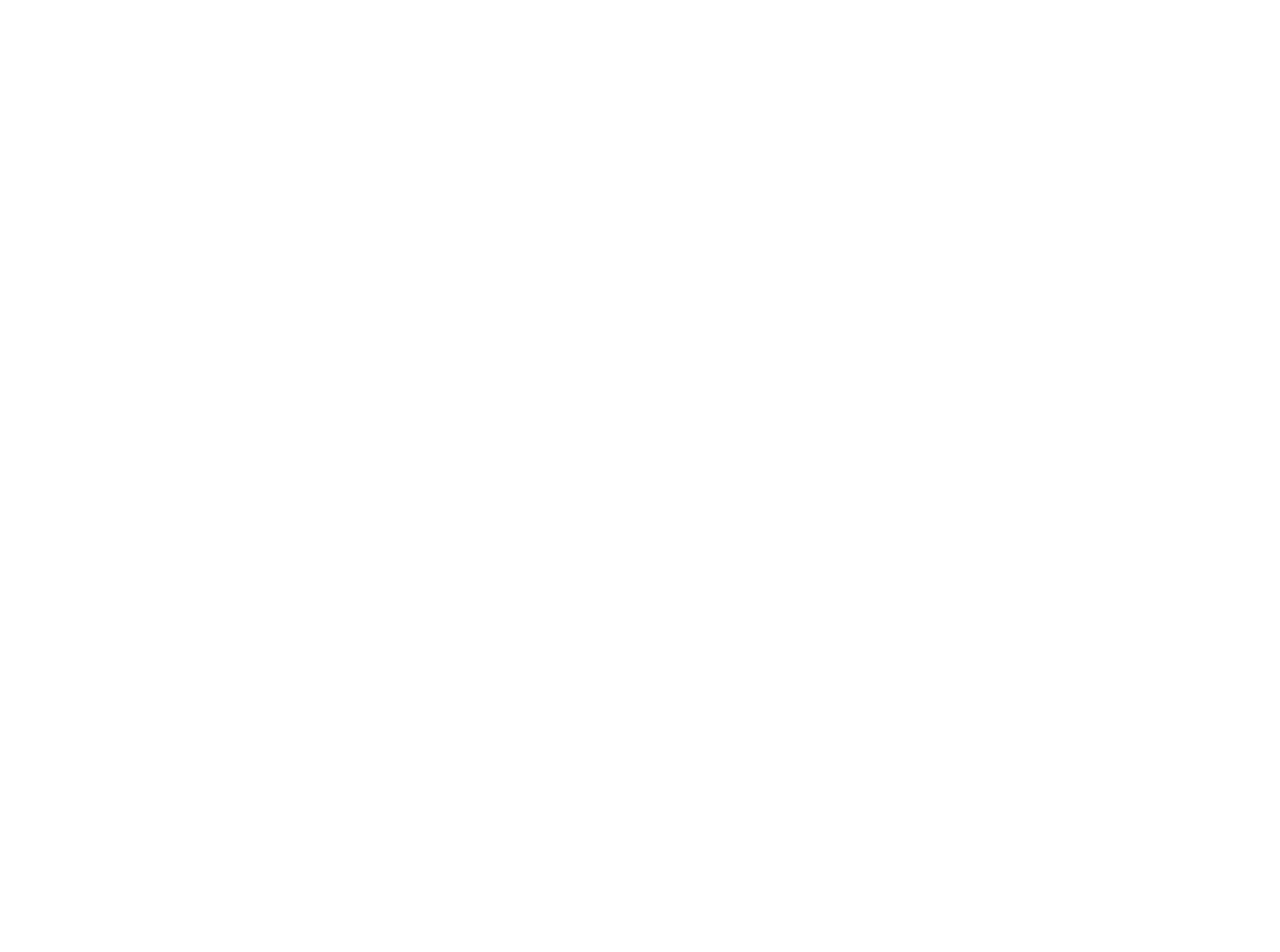
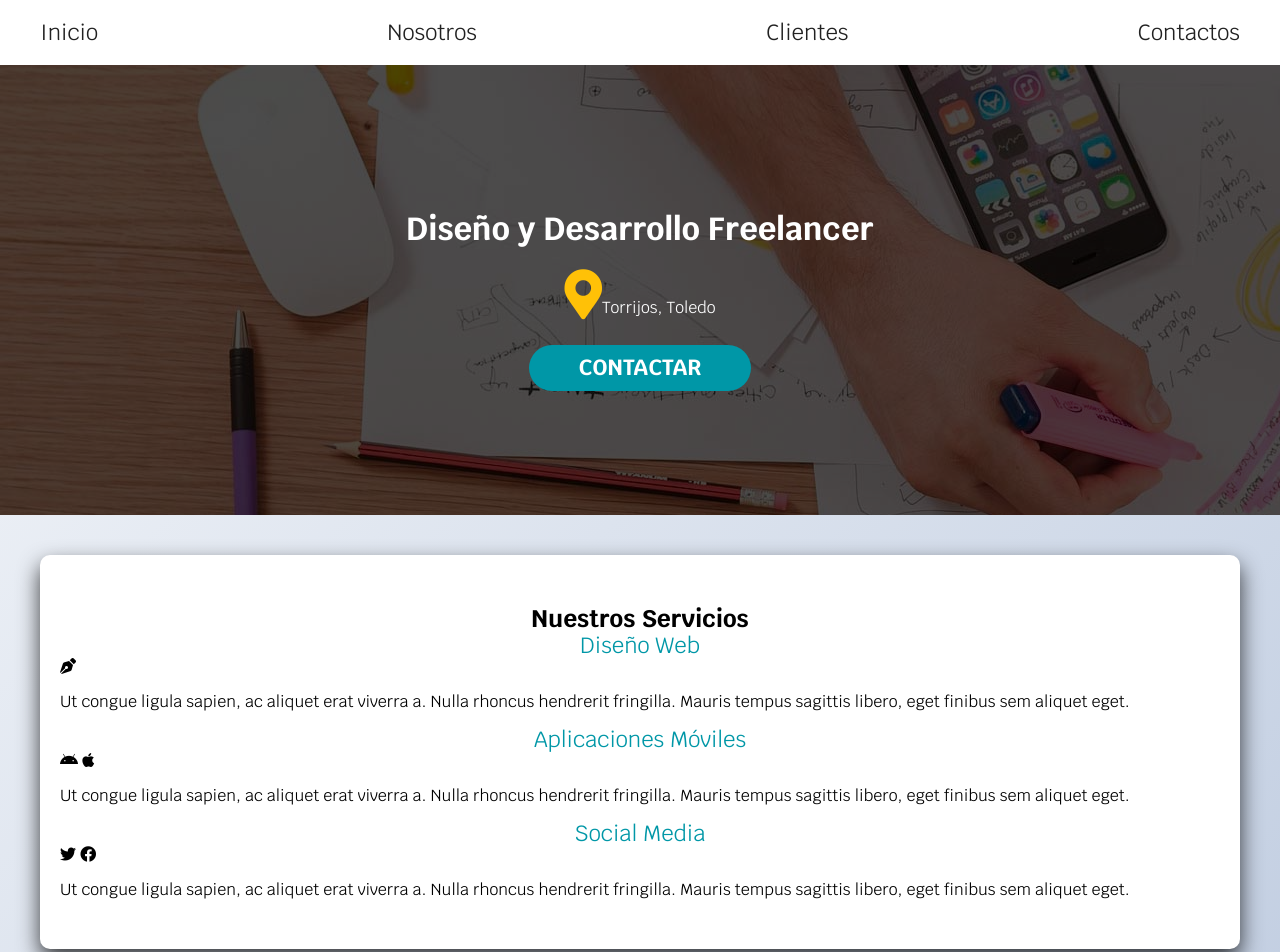
Before and after one commit to Daniesmor/Freelancer, a plain HTML site: page index.html in a window 1280 px wide. Shown: the top 952 px of the page. Before the commit the page ends 800 px from the top, so only its background shows below. Drawn offline with Linux system fonts and the light colour scheme.

Commit message:
Hero y parte del main

```diff
--- a/css/style.css
+++ b/css/style.css
@@ -0,0 +1,125 @@
+:root {
+    --oscuro: #212121;
+    --primario: #FFC107;
+    --secundario: #0097a7;
+
+    --anchoPantalla: 1200px;
+}
+
+
+html {
+    box-sizing: border-box;
+    min-height: 100%;
+    font-size: 62.5%;
+  }
+  *, *:before, *:after {
+    box-sizing: inherit;
+  }
+
+body {
+    font-family: 'Krub', sans-serif;
+    min-height: 100%;
+    background-image: linear-gradient(135deg, #f5f7fa 0%, #c3cfe2 100%);
+    font-size: 1.6rem;
+}
+h1, h2, h3 {
+    margin: 0;
+}
+h2, h3 {
+   text-align: center;
+}
+h3{
+    color: var(--secundario);
+    font-weight: 400;
+    font-size: 2.2rem;
+}
+.site-header {
+    background-color: white;
+}
+.site-header nav {
+    max-width: var(--anchoPantalla);
+    max-width: 1200px;
+    margin: 0 auto;
+    padding: 2rem 0;
+
+    display: flex;
+    flex-direction: column;
+    align-items: center;
+}
+@media (min-width:768px) {
+    .site-header nav {
+        justify-content: space-between;
+        flex-direction: row;
+    }
+}
+
+.site-header nav a {
+    color: var(--oscuro);
+    font-size: 2.2rem;
+    text-decoration: none;
+    margin-bottom: 2rem;
+}
+.site-header nav a:last-of-type{
+    margin-bottom: 0;
+}
+@media (min-width:768px) {
+    .site-header nav a {
+        margin-bottom: 0;
+    }
+}
+.hero {
+    height: 45rem;
+    background-image: url(../img/hero.jpg);
+    position: relative;
+    display: flex;
+    justify-content: center;
+    flex-direction: column;
+    align-items: center;
+
+}
+.hero::after {
+    content:'';
+    background-color: rgba(0,0,0, .7);
+    position: absolute;
+    top: 0;
+    left: 0;
+    right: 0;
+    bottom: 0;
+}
+.contenedor-hero {
+    color: white;
+    position: relative;
+    z-index: 1;
+    text-align: center;
+}
+.contenedor-hero i {
+    font-size: 5rem;
+    color: var(--primario);
+}
+.boton {
+    background-color: var(--secundario);
+    padding: 1rem 5rem;
+    display: inline-block;
+    text-decoration: none;
+    color: white;
+    margin-top: 1rem;
+    text-transform: uppercase;
+    font-weight: 700;
+    font-size: 2.2rem;
+    border-radius: 100rem;
+    border-color:
+}
+
+.contenedor {
+    max-width: var(--anchoPantalla);
+    margin: 4rem auto;
+    background-color: white;
+    padding: 2rem;
+    border-radius: 1rem;
+    -webkit-box-shadow: 0px 10px 21px 0px rgba(0,0,0,0.76);
+    -moz-box-shadow: 0px 10px 21px 0px rgba(0,0,0,0.76);
+    box-shadow: 0px 10px 21px 0px rgba(0,0,0,0.76);
+}
+.servicios {
+    margin: 3rem auto;
+}
--- a/index.html
+++ b/index.html
@@ -6,8 +6,58 @@
     <meta http-equiv="X-UA-Compatible" content="ie=edge">
     <title>Freelancer</title>
     <link rel="stylesheet" href="css/style.css">
+    <link rel="stylesheet" href="css/normalize.css">
+    <link href="https://fonts.googleapis.com/css?family=Krub:400,700&display=swap" rel="stylesheet">
+    <link rel="stylesheet" href="https://use.fontawesome.com/releases/v5.8.2/css/all.css" integrity="sha384-oS3vJWv+0UjzBfQzYUhtDYW+Pj2yciDJxpsK1OYPAYjqT085Qq/1cq5FLXAZQ7Ay" crossorigin="anonymous">
 </head>
 <body>
+    <header class="site-header">
+        <nav>
+            <a href="#">Inicio</a>
+            <a href="#">Nosotros</a>
+            <a href="#">Clientes</a>
+            <a href="#">Contactos</a>
+        </nav>
+    </header>
+
+    <div class="hero">
+        <div class="contenedor-hero">
+            <h1>Diseño y Desarrollo Freelancer</h1>
+            <p><i class="fas fa-map-marker-alt"></i>Torrijos, Toledo</p>
+            <a href="#" class="boton">Contactar</a>
+        </div>
+    </div>
+
+    <div class="contenedor">
+            <main class="servicios">
+                <h2>Nuestros Servicios</h2>
+                <div class="servicios-contenedor">
+                    <div class="servicio">
+                        <h3>Diseño Web</h3>
+                        <div class="iconos">
+                            <i class="fas fa-pen-nib"></i>
+                        </div>
+                        <p>Ut congue ligula sapien, ac aliquet erat viverra a. Nulla rhoncus hendrerit fringilla. Mauris tempus sagittis libero, eget finibus sem aliquet eget.</p>
+                    </div>
+                    <div class="servicio">
+                        <h3>Aplicaciones Móviles</h3>
+                        <div class="iconos">
+                                <i class="fab fa-android"></i>
+                                <i class="fab fa-apple"></i>
+                        </div>
+                        <p>Ut congue ligula sapien, ac aliquet erat viverra a. Nulla rhoncus hendrerit fringilla. Mauris tempus sagittis libero, eget finibus sem aliquet eget.</p>
+                    </div>
+                    <div class="servicio">
+                        <h3>Social Media </h3>
+                        <div class="iconos">
+                            <i class="fab fa-twitter"></i>
+                            <i class="fab fa-facebook"></i>
+                        </div>
+                        <p>Ut congue ligula sapien, ac aliquet erat viverra a. Nulla rhoncus hendrerit fringilla. Mauris tempus sagittis libero, eget finibus sem aliquet eget.</p>
+                    </div>
+                </div> <!--.servicios-->
+            </main>
+    </div>
 
 </body>
 </html>
```
Also changed, not shown: css/normalize.css (added).
